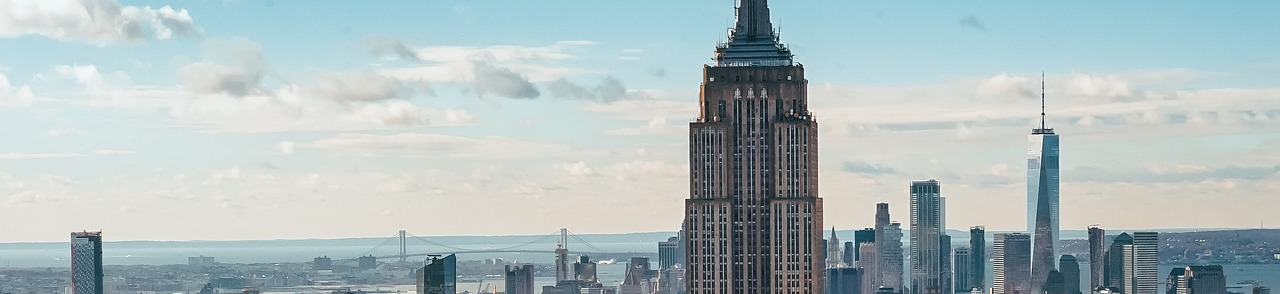
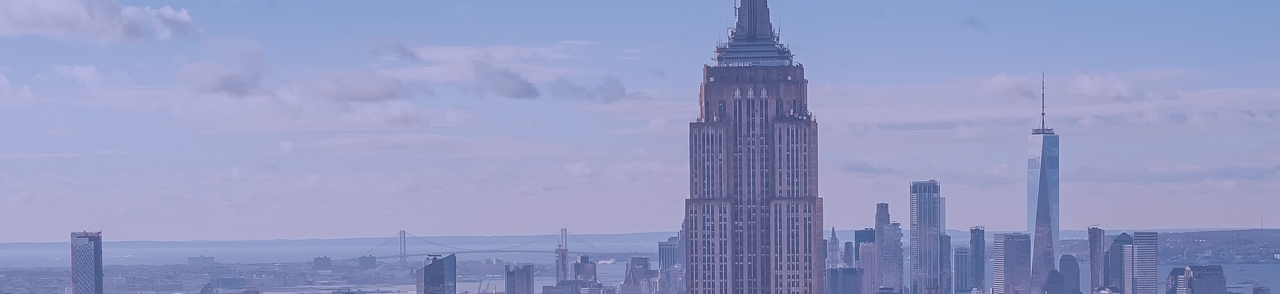
Before and after one commit to alex100588/todo-list-app, a plain HTML site: page index.html in a window 1280 px wide. Shown: the top 294 px of the page. Drawn offline with Linux system fonts and the light colour scheme.

Commit message:
new style

```diff
--- a/script.js
+++ b/script.js
@@ -52,8 +52,8 @@ const addTodoItem = (text) => {
   updateTodosToLocalStorage();
   // Adaugarea evenimentului de stergere
   attachDeleteListener(icon);
+  atachChecked(checkbox);
 
-  atachChecked(checkbox);
 };
 
 // Am adaugat click event pe toate 'icons' deja existente
@@ -80,7 +80,10 @@ const attachDeleteListener = (icon) => {
 // Checkbox after its checked
 const atachChecked = (checkbox) => {
   checkbox.addEventListener("click", (e) => {
-    console.log("checked", e);
+
+    console.log("checked", e.target);
+    console.log(position);
+
     position.classList.add("checked");
     console.log("after");
   });
--- a/style.css
+++ b/style.css
@@ -15,12 +15,24 @@ body {
   cursor: pointer;
 }
 
+
 .container {
   display: flex;
   justify-content: center;
   flex-direction: column;
   align-items: center;
   min-height: 100vh;
+  position: relative;
+}
+.container::before{
+  content: '';
+  background-color: rgb(121, 121, 201);
+  position: absolute;
+  left: 0;
+  right: 0;
+  width: 100vw;
+  height: 100vh;
+  opacity: 0.5;
 }
 
 .content {
```
